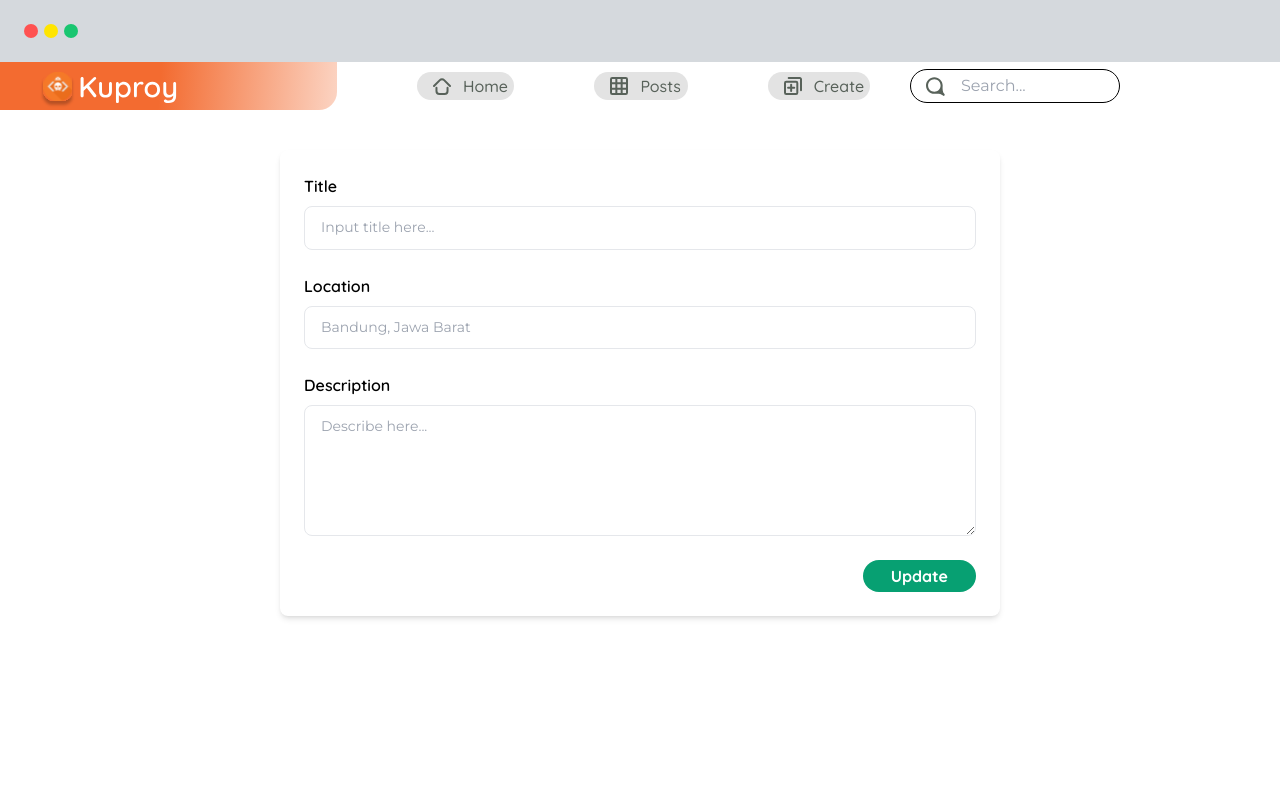
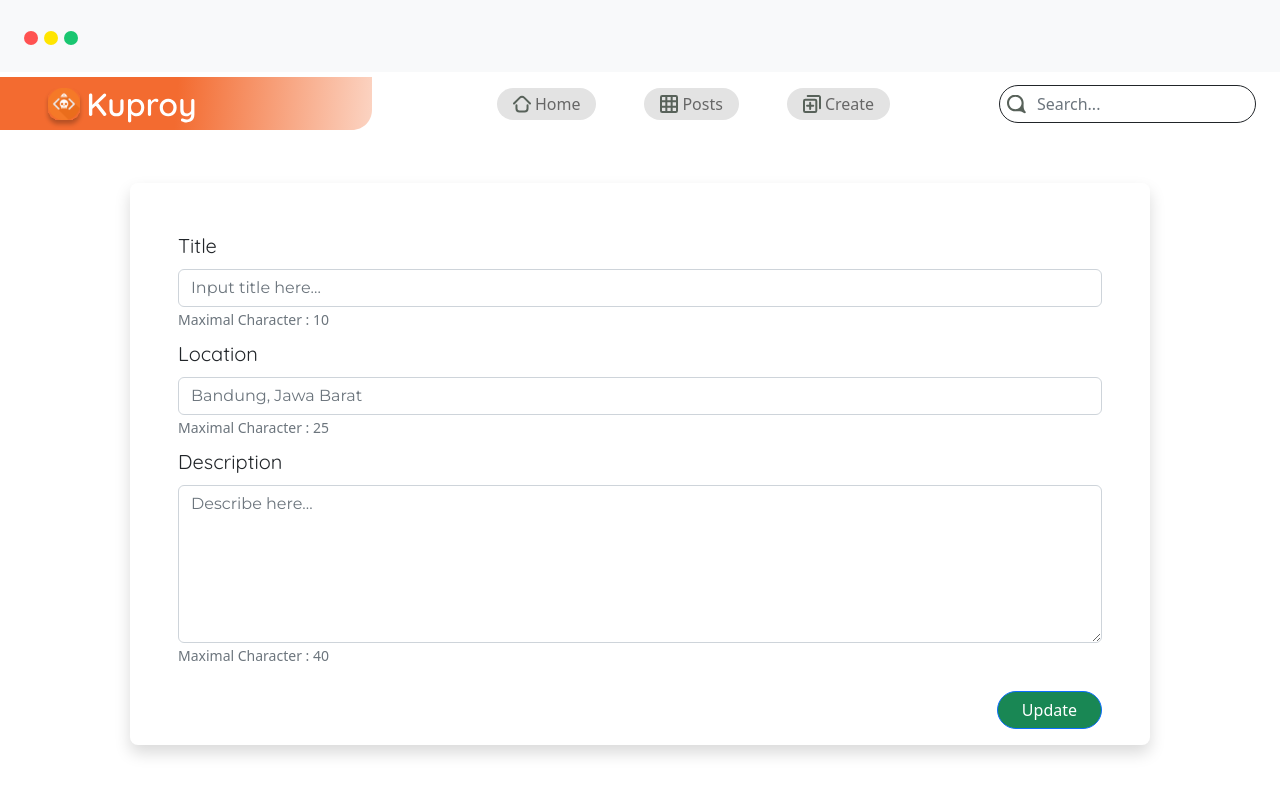
Before and after one commit to lamdarv/WebSimpleAppKuproy, a React (Create React App) app: page /update/1 in a window 1280 px wide. Shown: the top 794 px of the page. Built offline with nearby package versions, Linux system fonts and the light colour scheme; no server answers.

Commit message:
commit reactjs-bootstra

```diff
--- a/package.json
+++ b/package.json
@@ -7,7 +7,9 @@
     "@testing-library/react": "^13.4.0",
     "@testing-library/user-event": "^13.5.0",
     "axios": "^1.3.4",
+    "bootstrap": "^5.2.3",
     "react": "^18.2.0",
+    "react-bootstrap": "^2.7.2",
     "react-dom": "^18.2.0",
     "react-router-dom": "^6.9.0",
     "react-scripts": "5.0.1",
@@ -36,8 +38,5 @@
       "last 1 firefox version",
       "last 1 safari version"
     ]
-  },
-  "devDependencies": {
-    "tailwindcss": "^3.2.7"
   }
 }
--- a/src/components/form/Form.jsx
+++ b/src/components/form/Form.jsx
@@ -2,6 +2,7 @@ import React, { useState } from 'react';
 import axios from 'axios';
 import { useNavigate } from 'react-router-dom';
 import Bottom from '../bottom/Bottom';
+import { Form as FormBoots, Button } from "react-bootstrap";
 
 const Form = () => {
     const [title, setTitle] = useState("");
@@ -24,70 +25,61 @@ const Form = () => {
       };
 
     return (
-    <div className="flex items-center justify-center mt-10">
-        <div className="bg-white rounded-lg shadow-md p-6 max-w-w1 w-full">
-            <form onSubmit={handleSubmit} className="w-full">
-            <div className="mb-6">
-                <label className="font-quicksand block font-semibold text-black mb-2" htmlFor="title">
-                Title
-                </label>
-                <input
-                className="rounded-lg text-sm font-montserrat block w-full bg-white text-gray-700 border border-gray-200 rounded py-3 px-4 mb-1 leading-tight focus:outline-none"
-                id="title"
+      <div className="container mt-5 max-w-w1">
+        <div className="bg-white-100 rounded-3 shadow p-6 m-5">
+          <FormBoots onSubmit={handleSubmit}>
+            <FormBoots.Group controlId="formBasicTitle" className="ms-5 me-5 pt-5">
+              <FormBoots.Label className="font-quicksand fw-medium fs-5">Title</FormBoots.Label>
+              <FormBoots.Control
+                className="font-montserrat fw-normal fs-6"
                 type="text"
+                placeholder="Input title here..."
                 maxLength="10"
-                placeholder="Input title here..."
                 value={title}
                 onChange={(e) => setTitle(e.target.value)}
                 required="true"
-                />
-                <p className="text-gray-500 text-sm ml-1 mt-0">Maximal Character : 10</p>
-            </div>
-            <div className="mb-6">
-                <label className="font-quicksand block font-semibold text-black mb-2" htmlFor="location">
-                Location
-                </label>
-                <input
-                className="rounded-lg text-sm font-montserrat block w-full bg-white text-gray-700 border border-gray-200 rounded py-3 px-4 mb-1 leading-tight focus:outline-none"
-                id="location"
+              />
+              <FormBoots.Text className="text-muted ml-1 mt-0" muted>Maximal Character : 10</FormBoots.Text>
+            </FormBoots.Group>
+
+            <FormBoots.Group controlId="formBasicLocation" className="ms-5 me-5 pt-2">
+              <FormBoots.Label className="font-quicksand fw-medium fs-5">Location</FormBoots.Label>
+              <FormBoots.Control
+                className="font-montserrat fw-normal fs-6"
                 type="text"
                 maxLength="25"
                 placeholder="Bandung, Jawa Barat"
                 value={location}
+                required="true"
                 onChange={(e) => setLocation(e.target.value)}
-                required="true"
-                />
-                <p className="text-gray-500 text-sm ml-1 mt-0">Maximal Character : 25</p>
-            </div>
-            <div className="mb-6">
-                <label className="font-quicksand block font-semibold text-black mb-2" htmlFor="description">
-                Description
-                </label>
-                <textarea
-                className="rounded-lg text-sm font-montserrat block w-full bg-white text-gray-700 border border-gray-200 rounded py-3 px-4 mb-1 leading-tight focus:outline-none"
-                id="description"
+              />
+              <FormBoots.Text className="text-muted ml-1 mt-0" muted>Maximal Character : 25</FormBoots.Text>
+            </FormBoots.Group>
+
+            <FormBoots.Group controlId="formBasicDescription" className="ms-5 me-5 pt-2 pb-4">
+              <FormBoots.Label className="font-quicksand fw-medium fs-5">Description</FormBoots.Label>
+              <FormBoots.Control
+                className="font-montserrat fw-normal fs-6"
+                as="textarea"
+                rows={6}
+                maxLength="40"
                 placeholder="Describe here..."
-                maxLength="40"
-                rows="4"
                 value={description}
                 onChange={(e) => setDescription(e.target.value)}
                 required="true"
-                />
-                <p className="text-gray-500 text-sm ml-1 mt-0">Maximal Character : 40</p>
+              />
+              <FormBoots.Text className="text-muted ml-1 mt-0" muted>Maximal Character : 40</FormBoots.Text>
+            </FormBoots.Group>
+
+            <div className="d-flex justify-content-end">
+              <Button className="bg-success text-white rounded-pill d-flex align-items-center justify-content-center me-5 px-4 ml-auto mb-3" type="submit">
+                Create
+              </Button>
             </div>
-            <div className="flex items-center justify-end">
-                <button
-                className="font-quicksand bg-custom-green-1 hover:drop-shadow-xl text-white font-bold py-1 px-7 rounded-40 focus:outline-none focus:shadow-outline"
-                type="submit"
-                >
-                 Post
-                </button>
-            </div>
-            </form>
+          </FormBoots>
         </div>
-
-    </div>
-
+        <Bottom />
+      </div>
   )
 }
 
--- a/src/components/form/UpdateForm.jsx
+++ b/src/components/form/UpdateForm.jsx
@@ -1,17 +1,14 @@
 import React, { useState, useEffect } from "react";
 import axios from "axios";
 import { useNavigate, useParams } from "react-router-dom";
+import { Form, Button } from "react-bootstrap";
+import Bottom from "../bottom/Bottom";
 
 const UpdateForm = () => {
   const [title, setTitle] = useState("");
   const [location, setLocation] = useState("");
   const [description, setDescription] = useState("");
-    // const [_id, setId] = useState("");
-    // const [posts, setPosts] = useState("");
-    // const [error, setError] = useState(null);
-    // const [isLoading, setIsLoading] = useState(true);
   const navigate = useNavigate();
-    // const { _id } = useParams();
   const { id } = useParams();
 
   useEffect(() => {
@@ -23,14 +20,12 @@ const UpdateForm = () => {
     setTitle(response.data.title);
     setLocation(response.data.location);
     setDescription(response.data.description);
-      // console.log(response.data._id)
-      // setId(response.data._id);
   };
 
   const updatePost = async (event) => {
     event.preventDefault();
 
-      const data = {title, location, description}
+    const data = { title, location, description }
     try {
       const response = await axios.patch(`http://localhost:5000/api/post/${id}`, data);
       console.log('Note updated successfully!');
@@ -40,67 +35,61 @@ const UpdateForm = () => {
     }
   };
 
-
-
   return (
-    <div className="flex items-center justify-center mt-10">
-        <div className="bg-white rounded-lg shadow-md p-6 max-w-w1 w-full">
-            <form onSubmit={updatePost} className="w-full">
-            <div className="mb-6">
-                <label className="font-quicksand block font-semibold text-black mb-2" htmlFor="title">
-                Title
-                </label>
-                <input
-                className="rounded-lg text-sm font-montserrat block w-full bg-white text-gray-700 border border-gray-200 rounded py-3 px-4 mb-3 leading-tight focus:outline-none"
-                id="title"
+    <div className="container mt-5 max-w-w1">
+      <div className="bg-white-100 rounded-3 shadow p-6 m-5">
+        <Form onSubmit={updatePost}>
+          <Form.Group controlId="formBasicTitle" className="ms-5 me-5 pt-5">
+            <Form.Label className="font-quicksand fw-medium fs-5">Title</Form.Label>
+            <Form.Control
+              className="font-montserrat fw-normal fs-6"
               type="text"
               placeholder="Input title here..."
               maxLength="10"
               value={title}
               onChange={(e) => setTitle(e.target.value)}
             />
-            </div>
-            <div className="mb-6">
-                <label className="font-quicksand block font-semibold text-black mb-2" htmlFor="location">
-                Location
-                </label>
-                <input
-                className="rounded-lg text-sm font-montserrat block w-full bg-white text-gray-700 border border-gray-200 rounded py-3 px-4 mb-3 leading-tight focus:outline-none"
-                id="location"
+            <Form.Text className="text-muted ml-1 mt-0" muted>Maximal Character : 10</Form.Text>
+          </Form.Group>
+
+          <Form.Group controlId="formBasicLocation" className="ms-5 me-5 pt-2">
+            <Form.Label className="font-quicksand fw-medium fs-5">Location</Form.Label>
+            <Form.Control
+              className="font-montserrat fw-normal fs-6"
               type="text"
               maxLength="25"
               placeholder="Bandung, Jawa Barat"
               value={location}
               onChange={(e) => setLocation(e.target.value)}
             />
-            </div>
-            <div className="mb-6">
-                <label className="font-quicksand block font-semibold text-black mb-2" htmlFor="description">
-                Description
-                </label>
-                <textarea
-                className="rounded-lg text-sm font-montserrat block w-full bg-white text-gray-700 border border-gray-200 rounded py-3 px-4 mb-3 leading-tight focus:outline-none"
-                id="description"
+            <Form.Text className="text-muted ml-1 mt-0" muted>Maximal Character : 25</Form.Text>
+          </Form.Group>
+
+          <Form.Group controlId="formBasicDescription" className="ms-5 me-5 pt-2 pb-4">
+            <Form.Label className="font-quicksand fw-medium fs-5">Description</Form.Label>
+            <Form.Control
+              className="font-montserrat fw-normal fs-6"
+              as="textarea"
+              rows={6}
+              maxLength="40"
               placeholder="Describe here..."
-                maxLength="40"
-                rows="6"
               value={description}
               onChange={(e) => setDescription(e.target.value)}
             />
-            </div>
-            <div className="flex items-center justify-end">
-                <button
-                className="font-quicksand bg-custom-green-1 hover:bg-custom-green-2 text-white font-bold py-1 px-7 rounded-40 focus:outline-none focus:shadow-outline"
-                type="submit"
-                >
-                <a>Update</a>
+            <Form.Text className="text-muted ml-1 mt-0" muted>Maximal Character : 40</Form.Text>
+          </Form.Group>
 
-                </button>
-            </div>
-            </form>
-        </div>
+
+          <div className="d-flex justify-content-end">
+            <Button className="bg-success text-white rounded-pill d-flex align-items-center justify-content-center me-5 px-4 ml-auto mb-3" type="submit">
+              Update
+            </Button>
           </div>
 
+        </Form>
+      </div>
+      <Bottom />
+    </div>
   )
 }
 
--- a/src/components/navbar/Navbar.jsx
+++ b/src/components/navbar/Navbar.jsx
@@ -1,4 +1,5 @@
 import { useEffect, useState } from 'react';
+import { Navbar as NavbarBoots, Nav, Form, FormControl, Button } from 'react-bootstrap';
 
 export default function Navbar() {
   const [isHovered, setIsHovered] = useState(false);
@@ -72,65 +73,36 @@ export default function Navbar() {
 
 
   return (
-
-    <nav className="flex items-center justify-between">
-      <div className="flex items-center">
-        <img src={`${process.env.PUBLIC_URL}/assets/logo_kuproy.svg`} alt="Logo" className="h-12  mr-10" />
-        <ul className="flex ">
-        <li className={`ml-10 mr-10 rounded-40 ${isClickedHome ? 'bg-custom-orange-1 text-white' : 'bg-custom-gray-3 text-custom-gray-2 hover:bg-custom-orange-1'} hover:drop-shadow-xl items-center`}>
-          <a href="/" id="home" onMouseOver={handleMouseOverHome} onMouseLeave={handleMouseLeaveHome} onClick={handleClickHome} className="font-quicksand font-medium  hover:text-white pr-4 pl-4 py-0.5 px-0.5 flex items-center ">
-          <img
-              src={`${isClickedHome ? process.env.PUBLIC_URL+'/assets/home_icon_active.svg' : (isHoveredHome ? process.env.PUBLIC_URL+'/assets/home_icon_active.svg' : process.env.PUBLIC_URL+'/assets/home_icon.svg')}`}
-              alt="Home_icon"
-              className="pr-3"
-            />
-                Home
-            </a>
-          </li>
-
-          <li className={`ml-10 mr-10 rounded-40 ${isClickedPosts ? 'bg-custom-orange-1 text-white' : 'bg-custom-gray-3 text-custom-gray-2 hover:bg-custom-orange-1'} hover:drop-shadow-xl items-center`}>
-            <a href="/posts" onMouseOver={handleMouseOverPosts} onMouseLeave={handleMouseLeavePosts} onClick={handleClickPosts} className="font-quicksand font-medium hover:text-white pr-4 pl-4 py-0.5 px-0.5 flex items-center ">
-            <img
-              src={`${isClickedPosts ? process.env.PUBLIC_URL+'/assets/posts_icon_active.svg' : (isHoveredPosts ? process.env.PUBLIC_URL+'/assets/posts_icon_active.svg' : process.env.PUBLIC_URL+'/assets/posts_icon.svg')}`}
-              alt="Posts_icon"
-              className="pr-3" />
-                Posts
-            </a>
-          </li>
-
-          <li className={`ml-10 mr-10 rounded-40 ${isClickedCreate ? 'bg-custom-orange-1 text-white' : 'bg-custom-gray-3 text-custom-gray-2 hover:bg-custom-orange-1'} hover:drop-shadow-xl items-center`}>
-          <a href="/create-post" onMouseOver={handleMouseOverCreate} onMouseLeave={handleMouseLeaveCreate} onClick={handleClickCreate} className="font-quicksand font-medium hover:text-white pr-4 pl-4 py-0.5 px-0.5 flex items-center ">
-            <img
-              src={`${isClickedCreate ? process.env.PUBLIC_URL+'/assets/create_icon_active.svg' : (isHoveredCreate ? process.env.PUBLIC_URL+'/assets/create_icon_active.svg' : process.env.PUBLIC_URL+'/assets/create_icon.svg')}`}
-              alt="Create_icon"
-              className="pr-3"
-            />
-                Create
-            </a>
-          </li>
-
-        </ul>
-      </div>
-      <div className="relative flex items-center">
-        <input
-            type="text"
-            placeholder="          Search..."
-            className="font-montserrat font-regular px-2 py-1 rounded-40 bg-white-100 border border-black text-white mr-40"
-            onMouseOver={handleMouseOverSearch}
-            onMouseLeave={handleMouseLeaveSearch}
-        />
+    <NavbarBoots className='m-0 p-0 d-flex justify-content-between'>
+      <NavbarBoots.Brand href="#home">
+          <img src={`${process.env.PUBLIC_URL}/assets/logo_kuproy.svg`} alt="Logo" className="" />
+      </NavbarBoots.Brand>
+      <Nav className="d-flex align-items-center justify-content-center">
+          <Nav.Link className={`d-flex rounded-pill py-1 px-3 ${isHoveredHome ? 'bg-custom-orange-1 text-white shadow' : ''} ${isClickedHome ? 'bg-custom-orange-1 text-white' : 'bg-custom-gray-3 font-custom-gray-2'}`} href="/" id="home" onMouseOver={handleMouseOverHome} onMouseLeave={handleMouseLeaveHome} onClick={handleClickHome}>
+            <img src={`${isClickedHome ? process.env.PUBLIC_URL+'/assets/home_icon_active.svg' : (isHoveredHome ? process.env.PUBLIC_URL+'/assets/home_icon_active.svg' : process.env.PUBLIC_URL+'/assets/home_icon.svg')}`} alt="Home_icon" />
+            <span className='ms-1'>Home</span>
+          </Nav.Link>
+          <Nav.Link className={`ms-5 d-flex rounded-pill py-1 px-3 ${isHoveredPosts ? 'bg-custom-orange-1 text-white shadow' : ''} ${isClickedPosts ? 'bg-custom-orange-1 text-white' : 'bg-custom-gray-3 text-custom-gray-2'}`} href="/posts" onMouseOver={handleMouseOverPosts} onMouseLeave={handleMouseLeavePosts} onClick={handleClickPosts}>
+            <img src={`${isClickedPosts ? process.env.PUBLIC_URL+'/assets/posts_icon_active.svg' : (isHoveredPosts ? process.env.PUBLIC_URL+'/assets/posts_icon_active.svg' : process.env.PUBLIC_URL+'/assets/posts_icon.svg')}`} alt="Posts_icon" />
+            <span className='ms-1'>Posts</span>
+          </Nav.Link>
+          <Nav.Link className={`ms-5 d-flex rounded-pill py-1 px-3 ${isHoveredCreate ? 'bg-custom-orange-1 text-white shadow': ''} ${isClickedCreate? 'bg-custom-orange-1 text-white' : 'bg-custom-gray-3 text-custom-gray-2'}`} href="/create-post" onMouseOver={handleMouseOverCreate} onMouseLeave={handleMouseLeaveCreate} onClick={handleClickCreate}>
+            <img src={`${isClickedCreate ? process.env.PUBLIC_URL+'/assets/create_icon_active.svg' : (isHoveredCreate ? process.env.PUBLIC_URL+'/assets/create_icon_active.svg' : process.env.PUBLIC_URL+'/assets/create_icon.svg')}`} alt="Create_icon" className="pr-3" />
+            <span className='ms-1'>Create</span>
+          </Nav.Link>
+      </Nav>
+      <div className="d-flex align-items-center position-relative">
+        <input type="text" placeholder="      Search..." className="form-control rounded-pill border-dark me-4" onMouseOver={handleMouseOverSearch} onMouseLeave={handleMouseLeaveSearch} />
         {isHovered && (
-          <div className="absolute left-0 top-10 text-rose-700 font-montserrat text-xs items-center flex">
-            <img src={`${process.env.PUBLIC_URL}/assets/warning_icon.svg`} alt="warning_icon" className="pr-3" />
+          <div className="position-absolute top-100 start-10 ">
+            <img src={`${process.env.PUBLIC_URL}/assets/warning_icon.svg`} alt="warning_icon" className="pr-2" />
             This feature is not available now!
           </div>
         )}
-        <img
-            src={`${process.env.PUBLIC_URL}/assets/search_icon.svg`}
-            alt="Search_icon"
-            className="absolute left-4"
-        />
+        <img src={`${process.env.PUBLIC_URL}/assets/search_icon.svg`} alt="Search_icon" className="position-absolute start-0 top-50 translate-middle-y ms-2" />
       </div>
-    </nav>
+    </NavbarBoots>
+
+
   );
 };
--- a/src/components/topbar/Topbar.jsx
+++ b/src/components/topbar/Topbar.jsx
@@ -1,13 +1,14 @@
-import React from 'react'
+import React from 'react';
+import { Navbar, Image } from 'react-bootstrap';
 
 const Topbar = () => {
   return (
-    <nav className="flex items-center justify-between p-6 bg-custom-gray-1">
-      <div className="flex items-center">
-        <img src={`${process.env.PUBLIC_URL}/assets/icon_aesthetic.svg`} alt="Icon" />
-      </div>
-    </nav>
-  )
-}
+    <Navbar bg="light" variant="light" className="px-4 py-3">
+      <Navbar.Brand>
+        <Image src={`${process.env.PUBLIC_URL}/assets/icon_aesthetic.svg`} alt="Icon" />
+      </Navbar.Brand>
+    </Navbar>
+  );
+};
 
-export default Topbar
+export default Topbar;
--- a/src/index.css
+++ b/src/index.css
@@ -1,3 +1,108 @@
-@tailwind base;
-@tailwind components;
-@tailwind utilities;
+:root {
+    /* Background Color */
+    --custom-gray-1: #D5D9DD;
+    --custom-gray-3: #E3E3E3;
+    --custom-green-1: #07A072;
+    --custom-red-1: #D94343;
+    --custom-white-1: #F4F4F4;
+    --custom-green-2: #07543D;
+    --custom-orange-1: #F36B30;
+    --custom-gray-5: #EEF0F6;
+
+    /* Font Color */
+    --custom-gray-2: #58625A;
+    --custom-gray-4: #4D4747;
+
+    /* Border Radius */
+    --border-radius-40: 40px;
+
+    /* Font Family */
+    --font-quicksand: 'Quicksand', sans-serif;
+    --font-montserrat: 'Montserrat', sans-serif;
+
+    /* Font Size */
+    --font-size-13: 13px;
+
+    /* Max Width */
+    --max-w-w1: 45rem;
+    --max-w-w2: 50rem;
+}
+
+/* Background Color */
+.bg-custom-gray-3 {
+    background-color: var(--custom-gray-3);
+}
+
+.bg-custom-orange-1 {
+    background-color: var(--custom-orange-1);
+}
+
+.bg-custm-red-1 {
+    background-color: var(--custom-red-1);
+}
+
+/* Font Color */
+.font-custom-gray-2 {
+    color: #000;
+}
+
+.font-custom-gray-4 {
+    color: var(--custom-gray-4);
+}
+
+/* Border */
+.border-radius-40{
+    border-radius: var(--border-radius-40);
+}
+
+/* Font Size */
+.text-13 {
+    font-size: var(--font-size-13);
+}
+
+.text-xl {
+    font-size: 1.25rem;
+    line-height: 1.75rem;
+}
+
+/* Max Width */
+.max-w-w1 {
+    max-width: var(--max-w-w1);
+}
+
+.max-w-w2 {
+    max-width: var(--max-w-w2);
+}
+
+/* Montserrat */
+@import url('https://fonts.googleapis.com/css2?family=Montserrat:wght@400;700&display=swap');
+
+/* Quicksand */
+@import url('https://fonts.googleapis.com/css2?family=Quicksand:wght@400;700&display=swap');
+
+/* Font Family */
+.font-quicksand {
+    font-family: 'Quicksand', sans-serif;
+}
+
+.font-montserrat {
+    font-family: 'Montserrat', sans-serif;
+}
+
+/* Background */
+button:focus {
+    outline: none;
+}
+
+button:hover {
+    box-shadow: 2px 2px 4px rgba(0, 0, 0, 0.2);
+}
+
+.icon {
+    width: 90%;
+    height: 90%;
+}
+
+Button:hover {
+    box-shadow: 2px 2px 4px rgba(0, 0, 0, 0.2);
+}
--- a/src/index.js
+++ b/src/index.js
@@ -3,6 +3,7 @@ import ReactDOM from 'react-dom/client';
 import './index.css';
 import App from './App';
 import reportWebVitals from './reportWebVitals';
+import 'bootstrap/dist/css/bootstrap.min.css';
 
 const root = ReactDOM.createRoot(document.getElementById('root'));
 root.render(
--- a/src/pages/home/Home.jsx
+++ b/src/pages/home/Home.jsx
@@ -1,21 +1,25 @@
 import Topbar from "../../components/topbar/Topbar";
 import Navbar from "../../components/navbar/Navbar";
+import { Container, Row, Col } from 'react-bootstrap';
 
 export default function Home() {
   return (
     <div>
         <Topbar />
         <Navbar />
-        <div className="mt-10 w-2/3 mx-auto p-10 bg-white">
-          <h2 className="text-xl font-quicksand font-medium mb-4 text-center">HOME</h2>
-          <p className="text-gray-700 leading-relaxed font-montserrat font-light">
-          Lorem ipsum dolor sit amet consectetur adipisicing elit. Quisquam asperiores,
-          voluptates, quod, voluptas quia voluptatem quae accusantium quibusdam quidem
-          voluptatum quos. Quisquam, quae accusantium. Quisquam, quae accusantium.
-          Quisquam, quae accusantium.
-          </p>
-        </div>
+        <Container className="mt-5">
+          <Row className="justify-content-md-center">
+            <Col md={8}>
+              <h2 className="text-xl font-quicksand fw-medium mb-4 text-center">HOME</h2>
+              <p className="font-montserrat fw-light">
+                Lorem ipsum dolor sit amet consectetur adipisicing elit. Quisquam asperiores,
+                voluptates, quod, voluptas quia voluptatem quae accusantium quibusdam quidem
+                voluptatum quos. Quisquam, quae accusantium. Quisquam, quae accusantium.
+                Quisquam, quae accusantium.
+              </p>
+            </Col>
+          </Row>
+        </Container>
     </div>
-
   )
 }
--- a/tailwind.config.js
+++ /dev/null
@@ -1,39 +0,0 @@
-/** @type {import('tailwindcss').Config} */
-module.exports = {
-  content: [
-    "./src/**/*.{js,jsx,ts,tsx}",
-  ],
-  theme: {
-    extend: {
-      backgroundColor: {
-        'custom-gray-1': '#D5D9DD',
-        'custom-gray-3' : '#E3E3E3',
-        'custom-green-1':'#07A072',
-        'custom-red-1':'#D94343',
-        'custom-white-1':'#F4F4F4',
-        'custom-green-2':'#07543D',
-        'custom-orange-1':'#F36B30',
-        'custom-gray-5':'#EEF0F6',
-      },
-      colors: {
-        'custom-gray-2': '#58625A',
-        'custom-gray-4': '#4D4747',
-      },
-      borderRadius: {
-        '40':'40px',
-      },
-      fontFamily: {
-        quicksand: ['Quicksand', 'sans-serif'],
-        montserrat: ['Montserrat', 'sans-serif'],
-      },
-      fontSize: {
-        '13':'13px',
-      },
-      maxWidth: {
-        'w1': '45rem',
-        'w2': '50rem',
-      }
-    },
-  },
-  plugins: [],
-}
```
Also changed, not shown: src/components/bottom/Bottom.jsx (+5 -4 lines), src/components/modal/CustomModal.jsx (added, +39 -0 lines), src/pages/posts/Posts.jsx (+29 -35 lines), 1 other file (tests, documents, lock files or other folders). Lines whose indentation alone changed are shown as unchanged.
